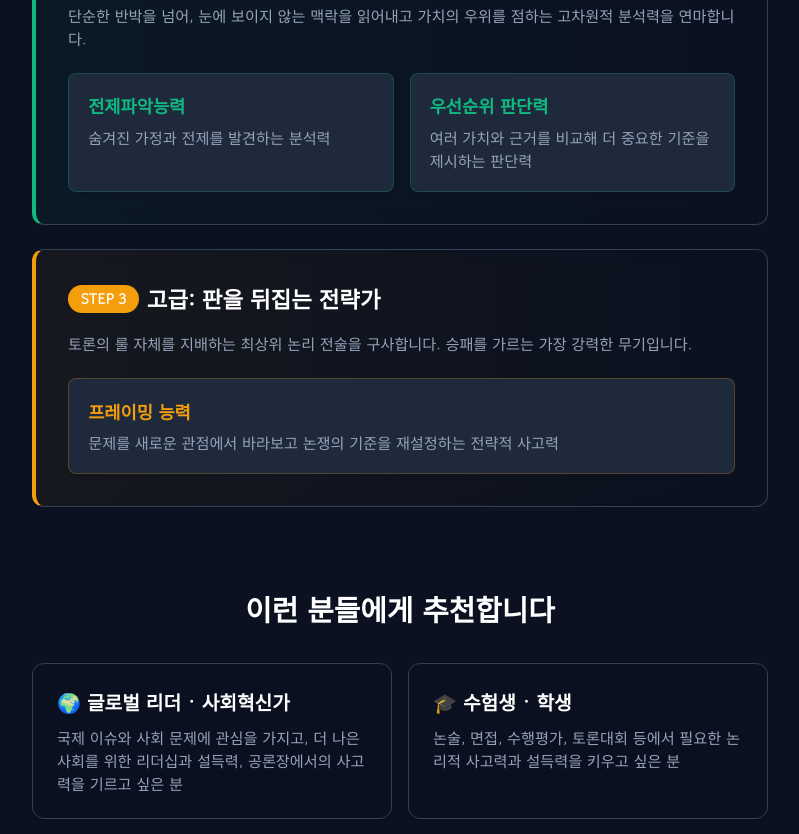
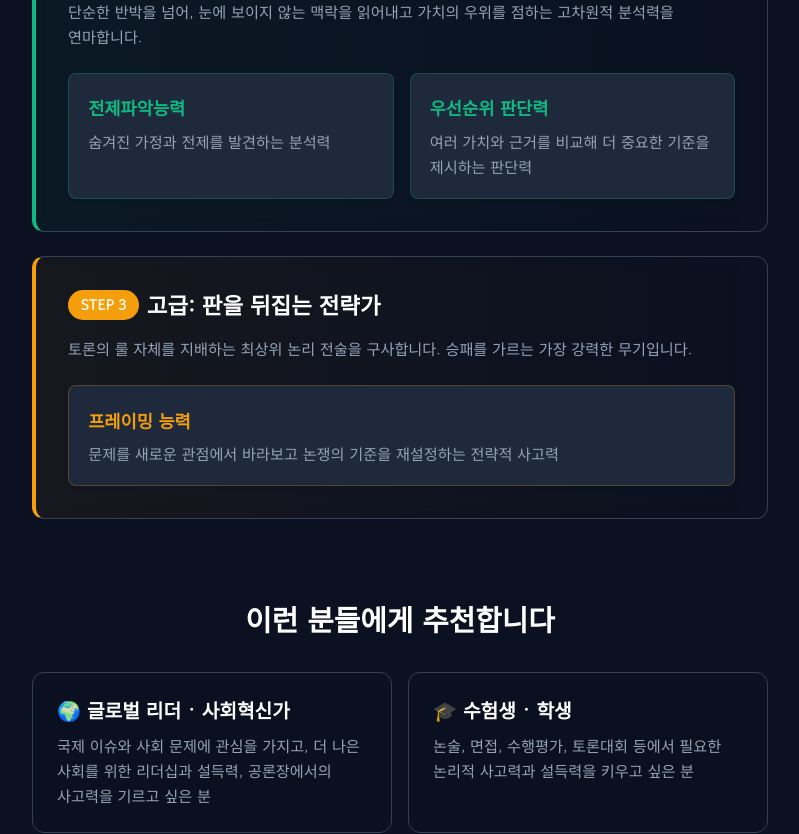
Before and after one commit to tuzza21-sudo/thinkbattle, a React (Vite) app: page /about in a window 1280 px wide. Shown: the part 1960-2794 px from the top of the page, without its empty margins (240-1039 px from the left). Built offline with nearby package versions, Linux system fonts and the light colour scheme; no server answers.

Commit message:
style: 모바일 가독성을 위한 keep-all 및 줄간격(line-height: 1.65) 일괄 적용

```diff
--- a/src/components/AboutPage.tsx
+++ b/src/components/AboutPage.tsx
@@ -5,7 +5,7 @@ import { ChevronLeft } from 'lucide-react';
 const SkillBox = ({ title, desc, color }: { title: string, desc: string, color: string }) => (
   <div style={{ background: 'var(--bg-secondary)', padding: '1.2rem', borderRadius: '8px', border: `1px solid ${color}40`, boxShadow: '0 2px 4px rgba(0,0,0,0.05)' }}>
     <div style={{ fontWeight: 800, color: color, marginBottom: '0.4rem', fontSize: '1.1rem' }}>{title}</div>
-    <div style={{ fontSize: '0.95rem', color: 'var(--text-muted)', lineHeight: 1.5 }}>{desc}</div>
+    <div style={{ fontSize: '0.95rem', color: 'var(--text-muted)', lineHeight: 1.65 }}>{desc}</div>
   </div>
 );
 
@@ -130,7 +130,7 @@ export const AboutPage: React.FC = () => {
               <h4 style={{ fontSize: '1.2rem', color: 'var(--text-light)', marginBottom: '0.6rem' }}>
                 🌍 글로벌 리더 · 사회혁신가
               </h4>
-              <p style={{ color: 'var(--text-muted)', lineHeight: 1.5, margin: 0, fontSize: '0.95rem' }}>
+              <p style={{ color: 'var(--text-muted)', lineHeight: 1.65, margin: 0, fontSize: '0.95rem' }}>
                 국제 이슈와 사회 문제에 관심을 가지고, 더 나은 사회를 위한 리더십과 설득력, 공론장에서의 사고력을 기르고 싶은 분
               </p>
             </div>
@@ -139,7 +139,7 @@ export const AboutPage: React.FC = () => {
               <h4 style={{ fontSize: '1.2rem', color: 'var(--text-light)', marginBottom: '0.6rem' }}>
                 🎓 수험생 · 학생
               </h4>
-              <p style={{ color: 'var(--text-muted)', lineHeight: 1.5, margin: 0, fontSize: '0.95rem' }}>
+              <p style={{ color: 'var(--text-muted)', lineHeight: 1.65, margin: 0, fontSize: '0.95rem' }}>
                 논술, 면접, 수행평가, 토론대회 등에서 필요한 논리적 사고력과 설득력을 키우고 싶은 분
               </p>
             </div>
@@ -148,7 +148,7 @@ export const AboutPage: React.FC = () => {
               <h4 style={{ fontSize: '1.2rem', color: 'var(--text-light)', marginBottom: '0.6rem' }}>
                 💼 취업 준비생
               </h4>
-              <p style={{ color: 'var(--text-muted)', lineHeight: 1.5, margin: 0, fontSize: '0.95rem' }}>
+              <p style={{ color: 'var(--text-muted)', lineHeight: 1.65, margin: 0, fontSize: '0.95rem' }}>
                 AI 면접, PT 면접, 토론 면접, 자기소개에서 논리적으로 말하고 설득하는 능력을 기르고 싶은 분
               </p>
             </div>
@@ -157,7 +157,7 @@ export const AboutPage: React.FC = () => {
               <h4 style={{ fontSize: '1.2rem', color: 'var(--text-light)', marginBottom: '0.6rem' }}>
                 👨‍💼 직장인 · 리더
               </h4>
-              <p style={{ color: 'var(--text-muted)', lineHeight: 1.5, margin: 0, fontSize: '0.95rem' }}>
+              <p style={{ color: 'var(--text-muted)', lineHeight: 1.65, margin: 0, fontSize: '0.95rem' }}>
                 회의, 보고, 발표, 협상 등에서 생각을 명확하게 전달하고 설득력을 높이고 싶은 분
               </p>
             </div>
@@ -166,7 +166,7 @@ export const AboutPage: React.FC = () => {
               <h4 style={{ fontSize: '1.2rem', color: 'var(--text-light)', marginBottom: '0.6rem' }}>
                 🧑‍🏫 강사 · 교사 · 학부모
               </h4>
-              <p style={{ color: 'var(--text-muted)', lineHeight: 1.5, margin: 0, fontSize: '0.95rem' }}>
+              <p style={{ color: 'var(--text-muted)', lineHeight: 1.65, margin: 0, fontSize: '0.95rem' }}>
                 학생들의 논리력, 질문력, 비판적 사고력을 체계적으로 지도하고 싶은 분
               </p>
             </div>
@@ -175,7 +175,7 @@ export const AboutPage: React.FC = () => {
               <h4 style={{ fontSize: '1.2rem', color: 'var(--text-light)', marginBottom: '0.6rem' }}>
                 🤖 AI 시대를 준비하는 모든 사람
               </h4>
-              <p style={{ color: 'var(--text-muted)', lineHeight: 1.5, margin: 0, fontSize: '0.95rem' }}>
+              <p style={{ color: 'var(--text-muted)', lineHeight: 1.65, margin: 0, fontSize: '0.95rem' }}>
                 AI의 답을 그대로 받아들이기보다, 스스로 생각하고 판단하는 사고력을 기르고 싶은 모든 분
               </p>
             </div>
--- a/src/components/LandingPage.tsx
+++ b/src/components/LandingPage.tsx
@@ -194,7 +194,7 @@ export const LandingPage: React.FC<LandingPageProps> = ({ user, onLoginRequest,
             )}
           </div>
         </div>
-        <p style={{ color: 'var(--text-light)', margin: '1.8rem 0 0 0', fontWeight: 800, fontSize: '1.35rem', maxWidth: '700px', lineHeight: 1.5, letterSpacing: '-0.3px' }}>
+        <p style={{ color: 'var(--text-light)', margin: '1.8rem 0 0 0', fontWeight: 800, fontSize: '1.35rem', maxWidth: '700px', lineHeight: 1.65, letterSpacing: '-0.3px' }}>
           AI가 생각을 대신하는 시대,<br/>
           <span style={{ color: 'var(--primary)' }}>ThinkFit</span>은 생각에도 꾸준한 운동이 필요하다고 믿습니다.
         </p>
@@ -352,7 +352,7 @@ export const LandingPage: React.FC<LandingPageProps> = ({ user, onLoginRequest,
                     </div>
                   </div>
                   <h4 style={{ fontSize: '1.1rem', marginBottom: '1rem', lineHeight: 1.45, color: 'var(--text-light)' }}>{battle.topic}</h4>
-                  <p style={{ color: 'var(--text-main)', fontSize: '0.9rem', lineHeight: 1.55, marginBottom: '1rem', flex: 1 }}>
+                  <p style={{ color: 'var(--text-main)', fontSize: '0.9rem', lineHeight: 1.65, marginBottom: '1rem', flex: 1 }}>
                     {battle.briefing.context.substring(0, 80)}...
                   </p>
                   <div className="flex items-center gap-2" style={{ color: 'var(--text-muted)', fontSize: '0.85rem', marginBottom: '1rem', fontWeight: 600 }}>
@@ -449,7 +449,7 @@ export const LandingPage: React.FC<LandingPageProps> = ({ user, onLoginRequest,
                           <h4 style={{ marginBottom: '0.75rem', color: side.title.includes('찬성') || side.title.includes('허용') ? 'var(--accent-amber)' : 'var(--primary)' }}>
                             {side.title}
                           </h4>
-                          <ul style={{ display: 'flex', flexDirection: 'column', gap: '0.65rem', paddingLeft: '1.1rem', color: 'var(--text-main)', lineHeight: 1.55 }}>
+                          <ul style={{ display: 'flex', flexDirection: 'column', gap: '0.65rem', paddingLeft: '1.1rem', color: 'var(--text-main)', lineHeight: 1.65 }}>
                             {side.points.map(point => (
                               <li key={point}>{point}</li>
                             ))}
@@ -490,7 +490,7 @@ export const LandingPage: React.FC<LandingPageProps> = ({ user, onLoginRequest,
                         </button>
                       ))}
                     </div>
-                    <p style={{ color: 'var(--text-muted)', fontSize: '0.85rem', marginTop: '0.85rem', lineHeight: 1.55 }}>
+                    <p style={{ color: 'var(--text-muted)', fontSize: '0.85rem', marginTop: '0.85rem', lineHeight: 1.65 }}>
                       선택한 입장으로 AI가 반대편을 맡아 정식 토론을 시작합니다.
                     </p>
                   </section>
@@ -551,7 +551,7 @@ export const LandingPage: React.FC<LandingPageProps> = ({ user, onLoginRequest,
                     <h3 className="flex items-center gap-2" style={{ fontSize: '1.05rem', marginBottom: '0.8rem', color: 'var(--text-light)' }}>
                       <Sparkles size={18} color="var(--secondary)" /> 토론 전 질문
                     </h3>
-                    <ol style={{ display: 'flex', flexDirection: 'column', gap: '0.65rem', paddingLeft: '1.2rem', color: 'var(--text-main)', lineHeight: 1.55 }}>
+                    <ol style={{ display: 'flex', flexDirection: 'column', gap: '0.65rem', paddingLeft: '1.2rem', color: 'var(--text-main)', lineHeight: 1.65 }}>
                       {selectedBattle.briefing.prepQuestions.map(question => (
                         <li key={question}>{question}</li>
                       ))}
@@ -679,7 +679,7 @@ export const LandingPage: React.FC<LandingPageProps> = ({ user, onLoginRequest,
                         <span style={{ fontSize: '0.85rem', color: 'var(--text-muted)', fontWeight: 600 }}>제 {issue.issueNumber}호</span>
                       </div>
                       <h3 style={{ fontSize: '1.2rem', margin: '0 0 0.5rem 0', color: 'var(--text-light)' }}>{issue.topic}</h3>
-                      <p style={{ margin: 0, color: 'var(--text-main)', fontSize: '0.9rem', lineHeight: 1.5, display: '-webkit-box', WebkitLineClamp: 2, WebkitBoxOrient: 'vertical', overflow: 'hidden' }}>
+                      <p style={{ margin: 0, color: 'var(--text-main)', fontSize: '0.9rem', lineHeight: 1.65, display: '-webkit-box', WebkitLineClamp: 2, WebkitBoxOrient: 'vertical', overflow: 'hidden' }}>
                         {issue.briefing.context}
                       </p>
                     </div>
--- a/src/index.css
+++ b/src/index.css
@@ -92,7 +92,9 @@ body {
   font-family: var(--font-sans);
   background-color: var(--bg-primary);
   color: var(--text-main);
-  line-height: 1.5;
+  line-height: 1.65;
+  word-break: keep-all;
+  overflow-wrap: break-word;
   overflow-x: hidden;
   min-height: 100vh;
 }
@@ -101,6 +103,9 @@ h1, h2, h3, h4, h5, h6 {
   font-family: var(--font-heading);
   font-weight: 600;
   color: var(--text-light);
+  line-height: 1.4;
+  word-break: keep-all;
+  overflow-wrap: break-word;
 }
 
 .font-game {
```
